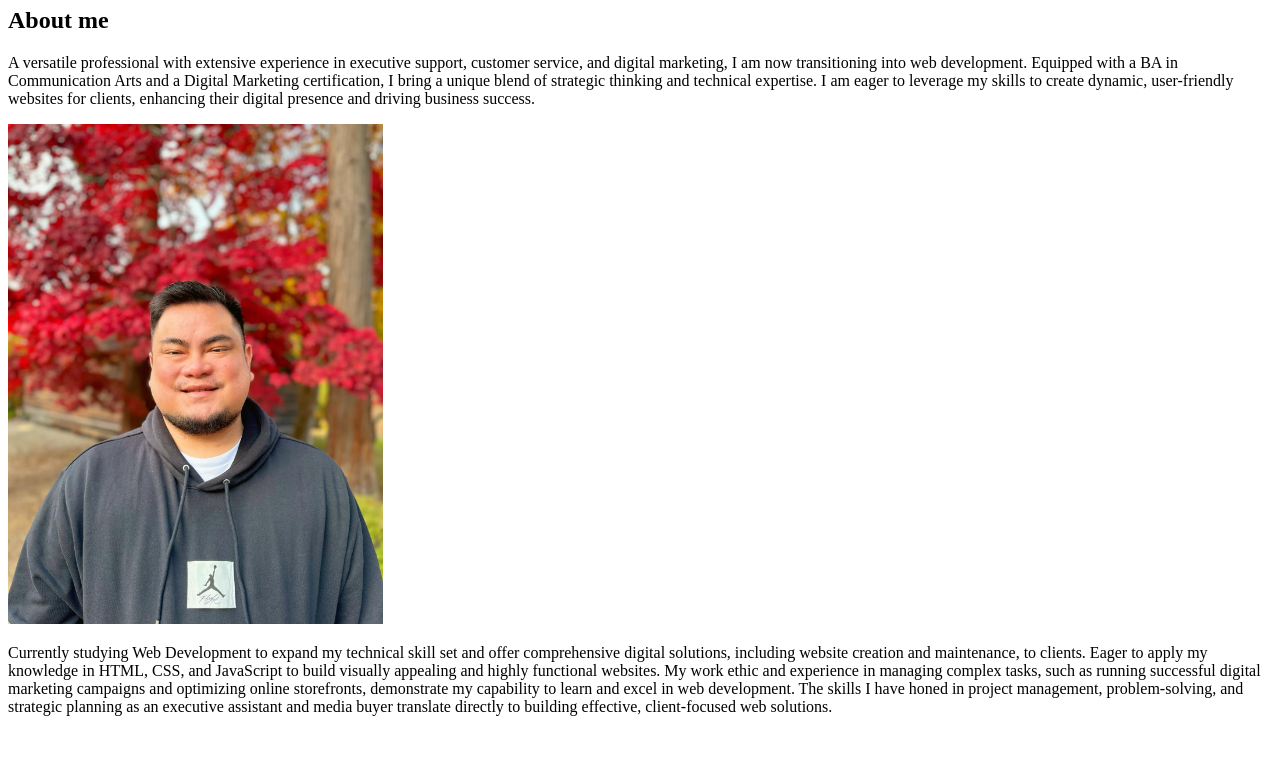
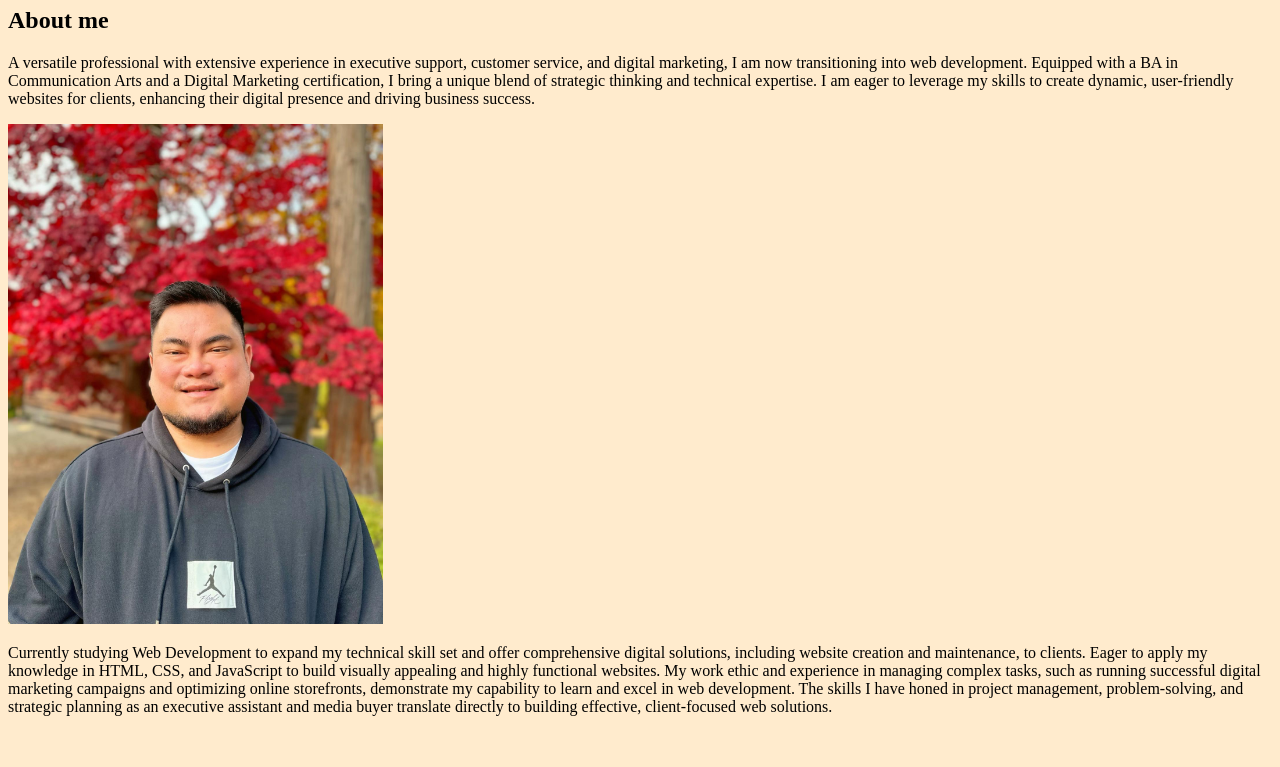
Before and after one commit to ryandev1116/ryan-s-resume, a plain HTML site: page index.html in a window 1280 px wide. Shown: the part 73-840 px from the top of the page. Drawn offline with Linux system fonts and the light colour scheme.

Commit message:
Update index.html

```diff
--- a/index.html
+++ b/index.html
@@ -1,5 +1,5 @@
 <!DOCTYPE html>
-<html lang="en">
+<html lang="en" style="background-color: blanchedalmond">
 <head>
     <meta charset="UTF-8">
     <meta name="viewport" content="width=device-width, initial-scale=1.0">
```
